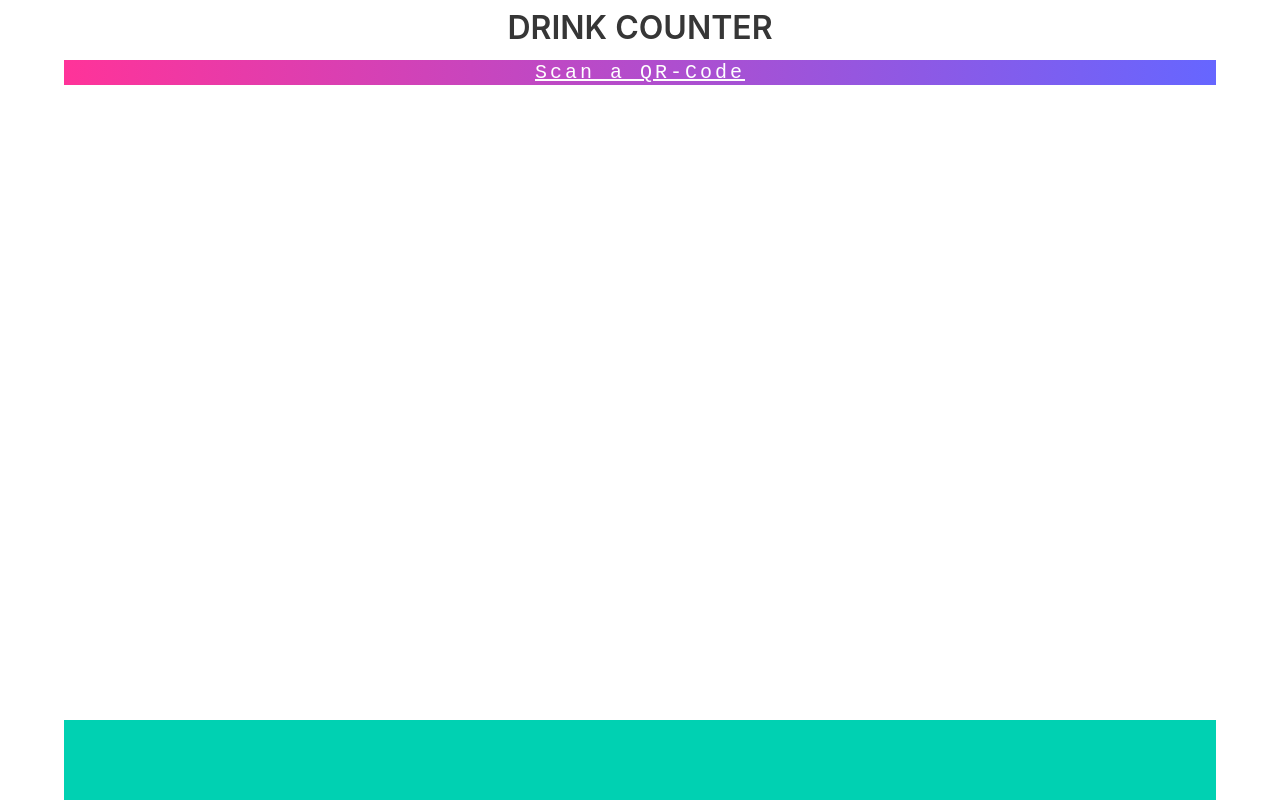
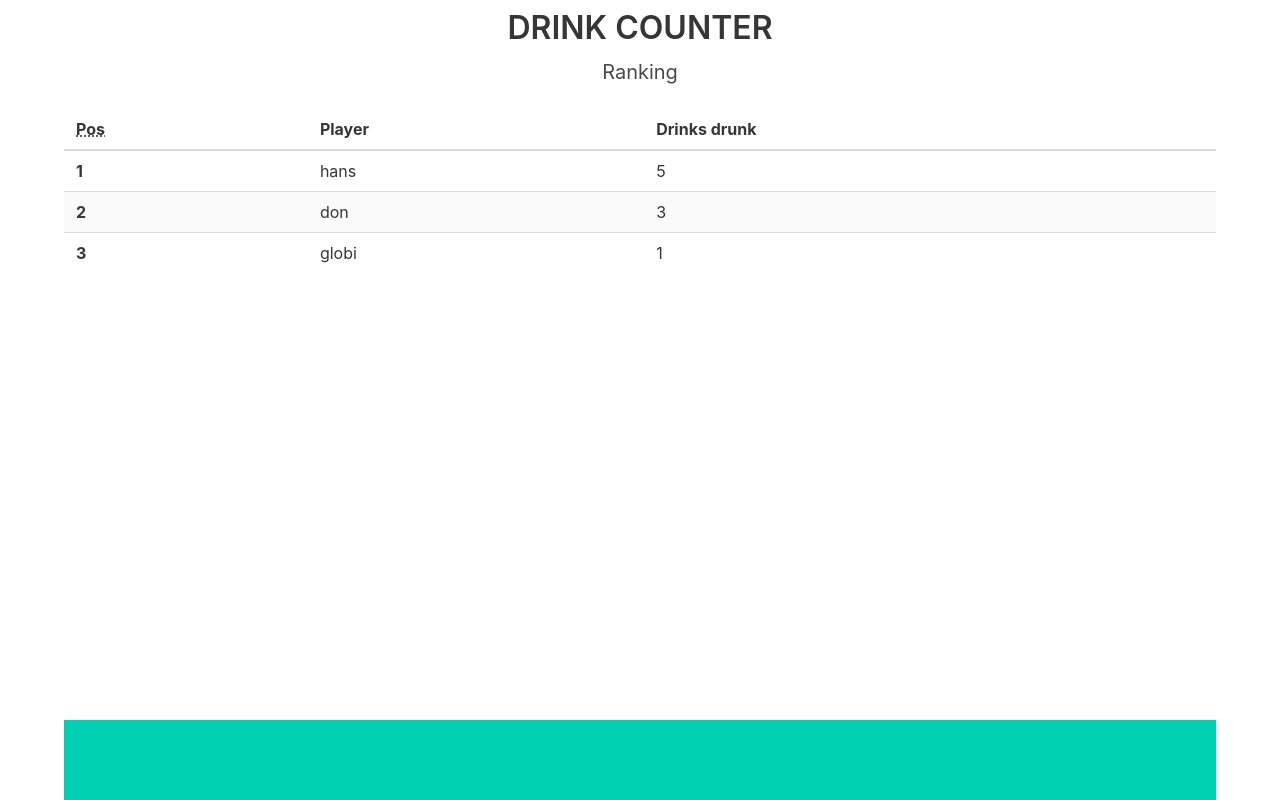
Before and after one commit to SirCremefresh/drink-counter, a Svelte app in the folder frontend/: page / in a window 1280 px wide. Built offline with nearby package versions, Linux system fonts and the light colour scheme; no server answers.

Commit message:
ranking page

```diff
--- a/frontend/src/App.svelte
+++ b/frontend/src/App.svelte
@@ -7,7 +7,7 @@
     import Ranking from "./Ranking.svelte";
     import Layout from "./Layout.svelte";
 
-    let route = 'SCANNER';
+    let route = 'RANKING';
 
     const showRoute = (newRoute) => {
         console.log(`change route to ${newRoute}`);
--- a/frontend/src/Ranking.svelte
+++ b/frontend/src/Ranking.svelte
@@ -1,9 +1,28 @@
 <script>
     export let showRoute;
+    let ranking = [{name: "hans", drinks: 5}, {name: "don", drinks: 3}, {name: "globi", drinks: 1}];
 </script>
 
-<main><h1> Ranking works</h1>
+<main>
+    <h2 class="subtitle has-text-centered">Ranking</h2>
+    <table class="table is-fullwidth is-striped">
+        <thead>
+        <tr>
+            <th><abbr title="Position">Pos</abbr></th>
+            <th>Player</th>
+            <th>Drinks drunk</th>
+        </tr>
+        </thead>
+        <tbody>
+        {#each ranking as rank, i}
+            <tr>
+                <th>{i + 1}</th>
+                <td>{rank.name}</td>
+                <td>{rank.drinks}</td>
+            </tr>
+        {/each}
+        </tbody>
+    </table>
 </main>
 <style>
-
 </style>
```
